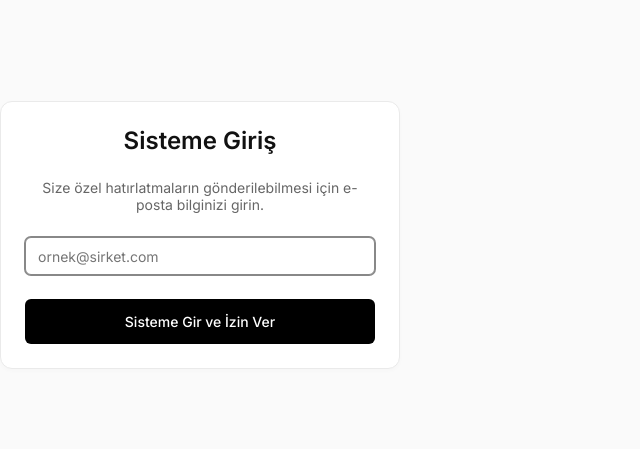
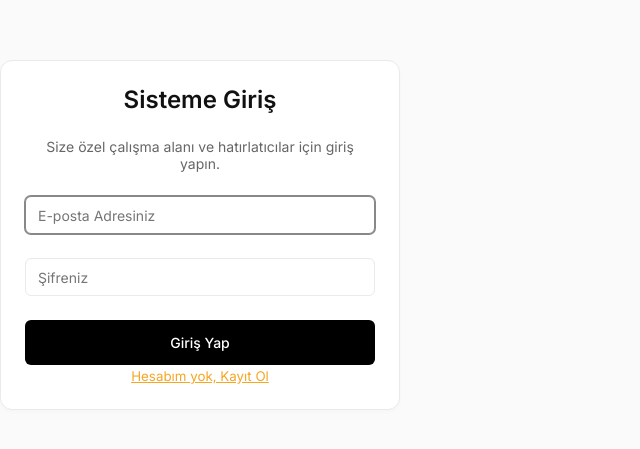
Before and after one commit to haberben/satici-takip, a React (Vite) app: page / in a window 1280 px wide. Shown: the part 165-614 px from the top of the page, without its empty margins (0-640 px from the left). Built offline with nearby package versions, Linux system fonts and the light colour scheme.

Commit message:
V7: Supabase Authentication and User Profiling

```diff
--- a/src/App.tsx
+++ b/src/App.tsx
@@ -3,56 +3,86 @@ import { Dashboard } from './components/Dashboard';
 import { useStore } from './store/useStore';
 import { requestNotificationPermission, sendNotification } from './utils/notifications';
 import { sendReminderEmail } from './utils/emailjs';
+import { supabase } from './lib/supabase';
 
-function LoginScreen({ onLogin }: { onLogin: (email: string) => void }) {
+function LoginScreen() {
   const [email, setEmail] = useState('');
+  const [password, setPassword] = useState('');
+  const [isRegister, setIsRegister] = useState(false);
+  const [loading, setLoading] = useState(false);
 
-  const handleEnter = (e: React.FormEvent) => {
+  const handleSubmit = async (e: React.FormEvent) => {
     e.preventDefault();
-    if (!email || !email.includes('@')) {
-      alert("Lütfen geçerli bir e-posta adresi girin.");
+    if (!email || !email.includes('@') || password.length < 6) {
+      alert("Lütfen geçerli bir e-posta ve en az 6 haneli şifre girin.");
       return;
     }
-    // Kullanıcı giriş butonuna tıkladığı an (kullanıcı etkileşimi şarttır) bildirim izni isteyeceğiz!
+
     requestNotificationPermission();
-    onLogin(email);
+    setLoading(true);
+
+    if (isRegister) {
+      const { error } = await supabase.auth.signUp({ email, password });
+      if (error) alert('Kayıt Hatası: ' + error.message);
+      else alert('Kayıt Başarılı!'); // Confirm Email kapalıysa anında giriş yapar
+    } else {
+      const { error } = await supabase.auth.signInWithPassword({ email, password });
+      if (error) alert('Giriş Hatası: ' + error.message);
+    }
+
+    setLoading(false);
   };
 
   return (
     <div className="flex items-center justify-center" style={{ minHeight: '100vh', background: 'var(--bg-app)' }}>
       <div className="stat-card" style={{ maxWidth: '400px', width: '100%', textAlign: 'center' }}>
-        <h2 className="mb-4" style={{ fontSize: '1.5rem', fontWeight: 600 }}>Sisteme Giriş</h2>
+        <h2 className="mb-4" style={{ fontSize: '1.5rem', fontWeight: 600 }}>
+          {isRegister ? 'Yeni Hesap Oluştur' : 'Sisteme Giriş'}
+        </h2>
         <p className="mb-4" style={{ color: 'var(--text-secondary)' }}>
-          Size özel hatırlatmaların gönderilebilmesi için e-posta bilginizi girin.
+          Size özel çalışma alanı ve hatırlatıcılar için giriş yapın.
         </p>
-        <form onSubmit={handleEnter}>
+        <form onSubmit={handleSubmit}>
           <input
             autoFocus
             type="email"
             className="form-input mb-4"
-            placeholder="ornek@sirket.com"
+            placeholder="E-posta Adresiniz"
             value={email}
             onChange={e => setEmail(e.target.value)}
           />
-          <button type="submit" className="btn btn-primary" style={{ width: '100%', padding: '0.8rem' }}>Sisteme Gir ve İzin Ver</button>
+          <input
+            type="password"
+            className="form-input mb-4"
+            placeholder="Şifreniz"
+            value={password}
+            onChange={e => setPassword(e.target.value)}
+          />
+          <button type="submit" disabled={loading} className="btn btn-primary" style={{ width: '100%', padding: '0.8rem', opacity: loading ? 0.7 : 1 }}>
+            {loading ? 'İşleniyor...' : (isRegister ? 'Kayıt Ol' : 'Giriş Yap')}
+          </button>
         </form>
+        <button
+          onClick={() => setIsRegister(!isRegister)}
+          className="mt-4"
+          style={{ background: 'none', border: 'none', color: 'var(--status-pending)', cursor: 'pointer', textDecoration: 'underline' }}
+        >
+          {isRegister ? 'Zaten hesabım var, Giriş Yap' : 'Hesabım yok, Kayıt Ol'}
+        </button>
       </div>
     </div>
   );
 }
 
 function App() {
-  const { notes, markReminderSent, initWorkspaces } = useStore();
-  const [userEmail, setUserEmail] = useState<string | null>(localStorage.getItem('saticiUserEmail'));
+  const { notes, markReminderSent, checkAuth, user } = useStore();
 
   useEffect(() => {
-    if (userEmail) {
-      initWorkspaces(userEmail);
-    }
-  }, [userEmail, initWorkspaces]);
+    checkAuth();
+  }, [checkAuth]);
 
   useEffect(() => {
-    if (!userEmail) return;
+    if (!user) return;
 
     // Hatırlatıcı kontrolcüsü
     const interval = setInterval(() => {
@@ -89,13 +119,8 @@ function App() {
 
     return () => clearInterval(interval);
   }, [notes, markReminderSent]);
-  const handleLogin = (email: string) => {
-    localStorage.setItem('saticiUserEmail', email);
-    setUserEmail(email);
-  };
-
-  if (!userEmail) {
-    return <LoginScreen onLogin={handleLogin} />;
+  if (!user) {
+    return <LoginScreen />;
   }
 
   return <Dashboard />;
--- a/src/components/Dashboard.tsx
+++ b/src/components/Dashboard.tsx
@@ -1,12 +1,12 @@
 import { useState, useRef } from 'react';
 import { useStore } from '../store/useStore';
 import { DataGrid } from './DataGrid';
-import { Plus, Search, BookOpen, Download, Share2, Upload } from 'lucide-react';
+import { Plus, Search, BookOpen, Download, Share2, Upload, LogOut, User } from 'lucide-react';
 import { GlobalNotesSidebar } from './GlobalNotesSidebar';
 
 export function Dashboard() {
-  const { notes, addNote, activeWorkspace, availableWorkspaces, setActiveWorkspace, sharePanel } = useStore();
-  const currentUserEmail = localStorage.getItem('saticiUserEmail');
+  const { notes, addNote, activeWorkspace, availableWorkspaces, setActiveWorkspace, sharePanel, user, signOut } = useStore();
+  const currentUserEmail = user?.email || localStorage.getItem('saticiUserEmail') || '';
   const [searchTerm, setSearchTerm] = useState('');
   const [filter, setFilter] = useState<'all' | 'pending' | 'resolved' | 'archived'>('all');
   const [isSidebarOpen, setIsSidebarOpen] = useState(false);
@@ -152,11 +152,22 @@ export function Dashboard() {
               ))}
             </select>
          </div>
-         {activeWorkspace === currentUserEmail && (
-           <button className="btn btn-outline" onClick={handleShare}>
-             <Share2 size={18} /> Panelimi Paylaş
-           </button>
-         )}
+         <div className="flex items-center gap-4">
+           {activeWorkspace === currentUserEmail && (
+             <button className="btn btn-outline" onClick={handleShare}>
+               <Share2 size={18} /> Panelimi Paylaş
+             </button>
+           )}
+           <div style={{ paddingLeft: '1rem', borderLeft: '1px solid var(--border-color)', display: 'flex', alignItems: 'center', gap: '1rem' }}>
+             <span style={{ fontSize: '0.85rem', color: 'var(--text-secondary)' }}>
+               <User size={14} style={{ display: 'inline', marginRight: '4px', verticalAlign: 'middle' }}/>
+               {currentUserEmail}
+             </span>
+             <button className="btn btn-outline" style={{ color: 'var(--danger)', borderColor: 'var(--danger)', padding: '0.4rem 0.8rem' }} onClick={signOut}>
+               <LogOut size={16} /> Çıkış
+             </button>
+           </div>
+         </div>
       </div>
 
       <div className="header" style={{ marginBottom: '1.5rem', display: 'flex', justifyContent: 'space-between', alignItems: 'center' }}>
--- a/src/store/useStore.ts
+++ b/src/store/useStore.ts
@@ -20,6 +20,9 @@ interface StoreState {
   markReminderSent: (id: string) => Promise<void>;
   sharePanel: (ownerEmail: string, sharedWithEmail: string) => Promise<void>;
   removeShare: (ownerEmail: string, sharedWithEmail: string) => Promise<void>;
+  user: any | null;
+  checkAuth: () => Promise<void>;
+  signOut: () => Promise<void>;
 }
 
 export const useStore = create<StoreState>((set, get) => ({
@@ -29,6 +32,33 @@ export const useStore = create<StoreState>((set, get) => ({
   isLoading: false,
   activeWorkspace: null,
   availableWorkspaces: [],
+  user: null,
+
+  checkAuth: async () => {
+    const { data: { session } } = await supabase.auth.getSession();
+    if(session?.user) {
+        set({ user: session.user });
+        get().initWorkspaces(session.user.email!);
+    } else {
+        set({ user: null });
+    }
+
+    supabase.auth.onAuthStateChange((_event, session) => {
+      if(session?.user) {
+         localStorage.setItem('saticiUserEmail', session.user.email!);
+         set({ user: session.user });
+         get().initWorkspaces(session.user.email!);
+      } else {
+         localStorage.removeItem('saticiUserEmail');
+         set({ user: null, activeWorkspace: null, availableWorkspaces: [], notes: [] });
+      }
+    });
+  },
+
+  signOut: async () => {
+    await supabase.auth.signOut();
+    localStorage.removeItem('saticiUserEmail');
+  },
 
   initWorkspaces: async (userEmail: string) => {
     // Kendi hesabimiz her zaman var
@@ -150,7 +180,7 @@ export const useStore = create<StoreState>((set, get) => ({
     if (!oldNote) return;
 
     // create history snapshot
-    const editorEmail = localStorage.getItem('saticiUserEmail') || 'Bilinmiyor';
+    const editorEmail = get().user?.email || 'Bilinmiyor';
     const historyItem: NoteHistory = {
       timestamp: new Date().toISOString(),
       previousState: { ...oldNote },
```
